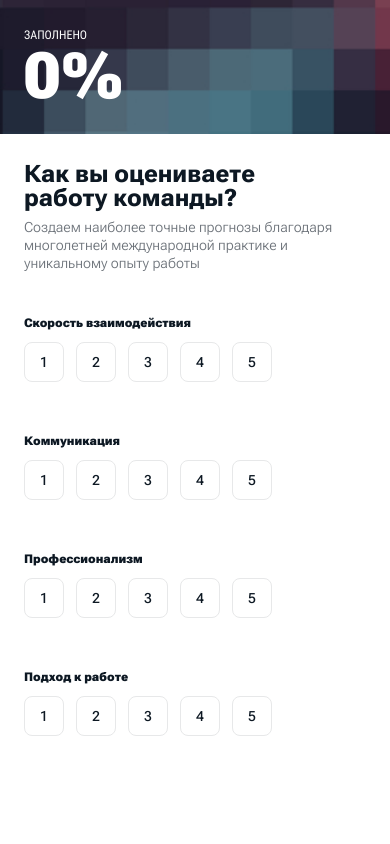
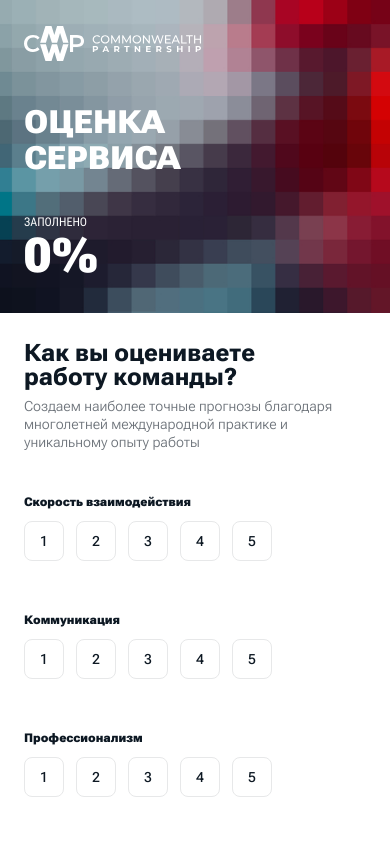
Before and after one commit to onlyketch/nps-form, a website: page source/index.html in a window 390 px wide. Shown: the top 844 px of the page. Drawn offline with nearby package versions, Linux system fonts and the light colour scheme; files that its build step writes are made by us from their sources.

Commit message:
переделка шапки на поменьше и всегда фикс на мобиле

```diff
--- a/source/css/_survey.scss
+++ b/source/css/_survey.scss
@@ -36,7 +36,7 @@
             max-width: 100%;
             border-radius: 0;
             padding: 28px 24px 24px 24px;
-            margin-top: 0;
+            margin-top: 313px;
         }
 
         @media (max-height: 668px) {
@@ -386,7 +386,7 @@
 
 
         &-wrapper-mobile {
-            position: relative;
+            position: fixed;
             z-index: 1;
             top: 0;
             left: 0;
@@ -420,7 +420,7 @@
         line-height: 24px;
 
         @media (max-width: 1023px) {
-            margin-top: 215px;
+            margin-top: 40px;
             line-height: 12px;
         }
     }
@@ -434,8 +434,9 @@
 
         @media (max-width: 1023px) {
             font-weight: 900;
-            font-size: 64px;
+            font-size: 48px;
             line-height: 48px;
+            margin-top: 4px;
             letter-spacing: 0.02em;
         }
     }
@@ -448,7 +449,10 @@
         margin-top: 68px;
 
         @media (max-width: 1023px) {
-            margin-top: 60px;
+            font-size: 32px;
+            line-height: 36px;
+            max-width: 216px;
+            margin-top: 40px;
         }
     }
 
--- a/source/index.html
+++ b/source/index.html
@@ -15,7 +15,7 @@
     <link rel="preconnect" href="https://fonts.googleapis.com">
     <link rel="preconnect" href="https://fonts.gstatic.com" crossorigin>
     <link href="https://fonts.googleapis.com/css2?family=Roboto+Flex:opsz,wght@8..144,100..1000&display=swap" rel="stylesheet">
-    <link rel="stylesheet" href="css/main.css?v=3">
+    <link rel="stylesheet" href="css/main.css?v=4.1">
     <title>Оценка удовлетворенности сервисом.</title>
 </head>
 <body>
@@ -381,6 +381,6 @@
 
 
     <script src="js/jquery-3.7.1.min.js"></script>
-    <script src="js/main.js?vers=4"></script>
+    <script src="js/main.js?vers=5"></script>
 </body>
 </html>
--- a/source/js/main.js
+++ b/source/js/main.js
@@ -61,7 +61,6 @@ document.addEventListener('DOMContentLoaded', function() {
     let surveyTotal = 0;
     const surveyCountArr = [10, 10, 10, 10, 10, 9, 8, 6, 10, 10, 6, 1];
     let isError = false;
-    let progressMobFixed = false;
 
 
     const stepsArr = ['#step1', '#step2', '#step3', '#step4'];
@@ -105,11 +104,6 @@ document.addEventListener('DOMContentLoaded', function() {
 
             $('.nps-survey').scrollTop(0);
             $(window).scrollTop(0);
-            progressMobFixed = false;
-            $('.nps-survey__step').removeClass('fixed');
-
-            console.log(window.pageYOffset);
-
         }
     }
 
@@ -131,10 +125,6 @@ document.addEventListener('DOMContentLoaded', function() {
 
         $('.nps-survey').scrollTop(0);
         $(window).scrollTop(0);
-        progressMobFixed = false;
-        $('.nps-survey__step').removeClass('fixed');
-
-        console.log(window.pageYOffset);
     }
 
     function updatePercent() {
@@ -462,14 +452,4 @@ document.addEventListener('DOMContentLoaded', function() {
             }
         }
     });
-
-    //fixed mobile header
-    window.addEventListener('scroll', function() {
-        if (this.window.pageYOffset > 425) {
-            if (!progressMobFixed) {
-                $('.nps-survey__step').addClass('fixed');
-                progressMobFixed = true;
-            }
-        }
-    });
 });
```
Also changed, not shown: dist/css/main.css, dist/index.html, dist/js/main.js.
